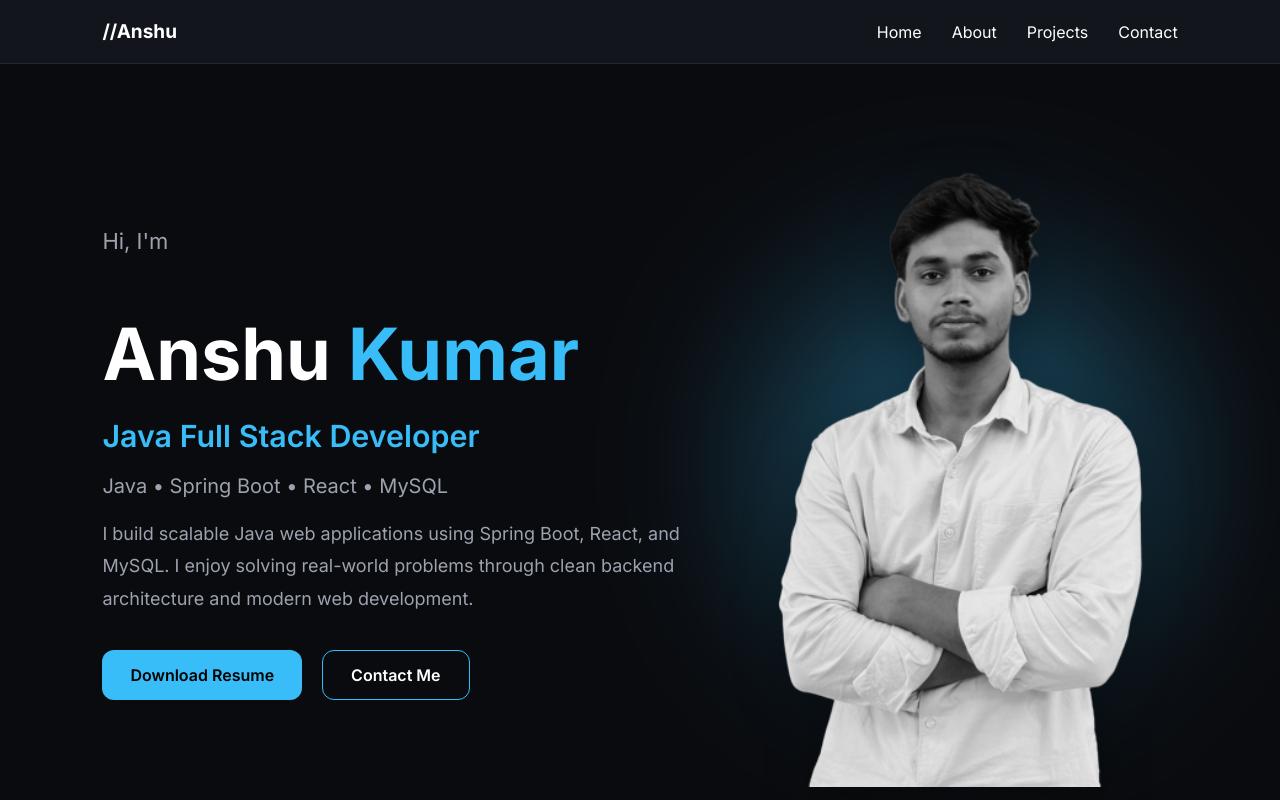
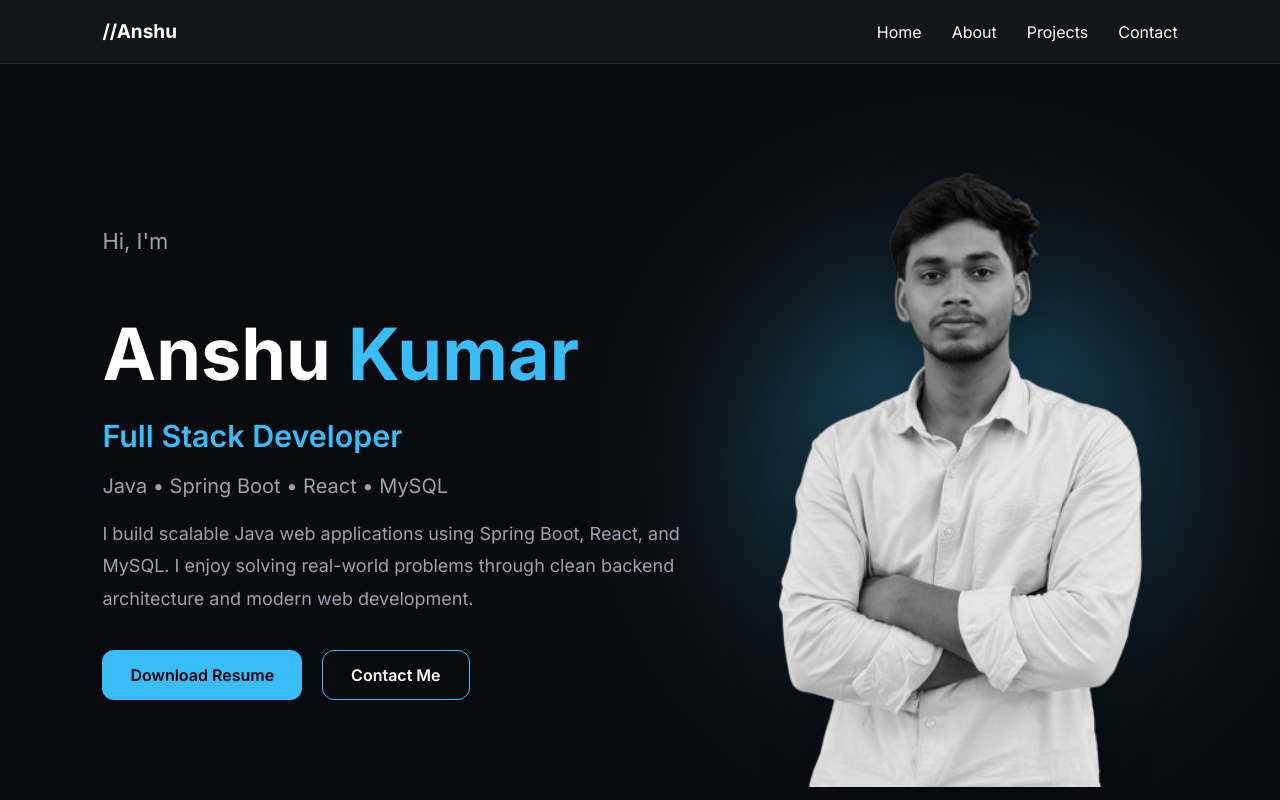
Before and after one commit to Anshukumar0112/Anshu-portfolio, a React (Vite) app: page / in a window 1280 px wide. Shown: the top 800 px of the page. Built offline with nearby package versions, Linux system fonts and the light colour scheme.

Commit message:
update job title in Hero component for clarity

```diff
--- a/src/components/Hero/Hero.jsx
+++ b/src/components/Hero/Hero.jsx
@@ -14,7 +14,7 @@ function Hero() {
           Anshu <span>Kumar</span>
         </h1>
 
-        <h2>Java Full Stack Developer</h2>
+        <h2>Full Stack Developer</h2>
 
         <p className="tech-stack">
           Java • Spring Boot • React • MySQL
```
